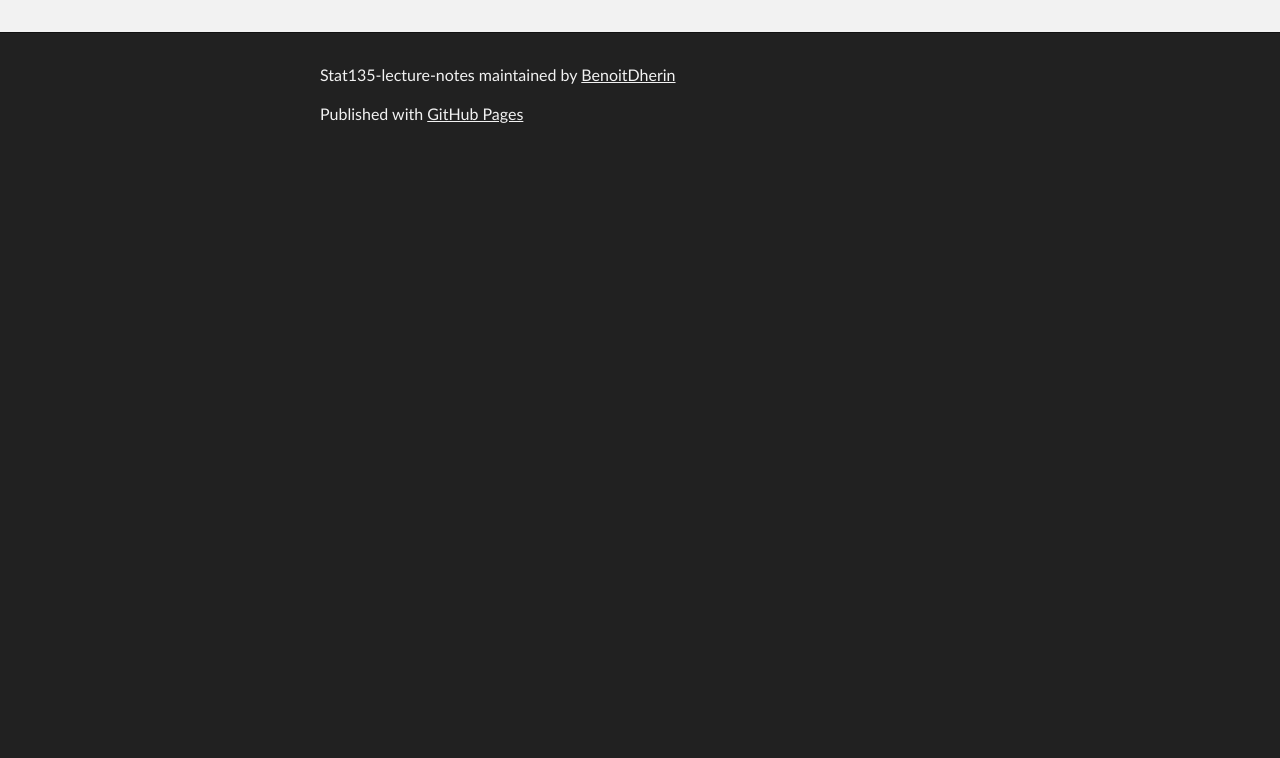
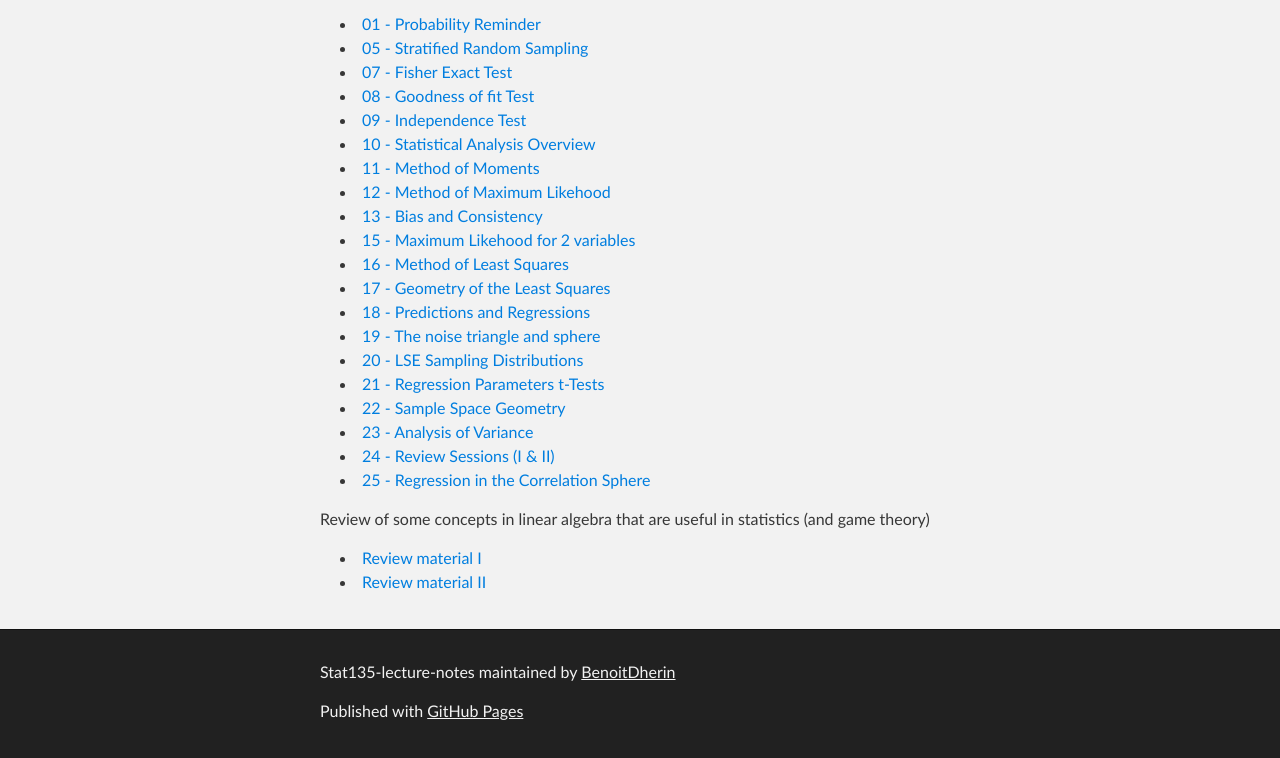
Before and after one commit to BenoitDherin/stat135-lecture-notes, a plain HTML site: page index.html in a window 1280 px wide. Shown: the part 387-1145 px from the top of the page. Before the commit the page ends 800 px from the top, so only its background shows below. Drawn offline with Linux system fonts and the light colour scheme.

Commit message:
Create gh-pages branch via GitHub

```diff
--- a/index.html
+++ b/index.html
@@ -32,9 +32,37 @@
     <div id="main_content_wrap" class="outer">
       <section id="main_content" class="inner">
         <h1>
-<a name="stat135-lecture-notes" class="anchor" href="#stat135-lecture-notes"><span class="octicon octicon-link"></span></a>stat135-lecture-notes</h1>
+<a name="lecture-notes-stat-135" class="anchor" href="#lecture-notes-stat-135"><span class="octicon octicon-link"></span></a>Lecture Notes (Stat 135)</h1>
 
 <p>Material for a class on mathematical statistics and data analysis</p>
+
+<ul>
+<li><a href="https://dl.dropboxusercontent.com/u/48599099/Stat135/stat135-class-notes/scans/Probability%20Reminder.pdf">01 - Probability Reminder</a></li>
+<li><a href="https://dl.dropboxusercontent.com/u/48599099/Stat135/stat135-class-notes/scans/StratifiedRadomSampling.pdf">05 - Stratified Random Sampling      </a></li>
+<li><a href="https://dl.dropboxusercontent.com/u/48599099/Stat135/stat135-class-notes/scans/ExactFisherTest.pdf">07 - Fisher Exact Test       </a></li>
+<li><a href="https://dl.dropboxusercontent.com/u/48599099/Stat135/stat135-class-notes/scans/CategoricatVariables.pdf">08 - Goodness of fit Test    </a></li>
+<li><a href="https://dl.dropboxusercontent.com/u/48599099/Stat135/stat135-class-notes/scans/IndependenceTest.pdf">09 - Independence Test       </a></li>
+<li><a href="https://dl.dropboxusercontent.com/u/48599099/Stat135/stat135-class-notes/scans/StatisticalAnalysisOverview.pdf">10 - Statistical Analysis Overview   </a></li>
+<li><a href="https://dl.dropboxusercontent.com/u/48599099/Stat135/stat135-class-notes/scans/MethodOfMoments.pdf">11 - Method of Moments       </a></li>
+<li><a href="https://dl.dropboxusercontent.com/u/48599099/Stat135/stat135-class-notes/scans/MethodOfMaximumLikehood.pdf">12 - Method of Maximum Likehood      </a></li>
+<li><a href="https://dl.dropboxusercontent.com/u/48599099/Stat135/stat135-class-notes/scans/BiasAndConsistencyOfMLE.pdf">13 - Bias and Consistency    </a></li>
+<li><a href="https://dl.dropboxusercontent.com/u/48599099/Stat135/stat135-class-notes/scans/ModellingTwoVariables.pdf">15 - Maximum Likehood for 2 variables        </a></li>
+<li><a href="https://dl.dropboxusercontent.com/u/48599099/Stat135/stat135-class-notes/scans/TheMethodOfLeastSquares.pdf">16 - Method of Least Squares </a></li>
+<li><a href="https://dl.dropboxusercontent.com/u/48599099/Stat135/stat135-class-notes/scans/GeometryOf%20theLeastSquares.pdf">17 - Geometry of the Least Squares   </a></li>
+<li><a href="https://dl.dropboxusercontent.com/u/48599099/Stat135/stat135-class-notes/scans/PredictionsAndMeanSquares.pdf">18 - Predictions and Regressions     </a></li>
+<li><a href="https://dl.dropboxusercontent.com/u/48599099/Stat135/stat135-class-notes/scans/RegressionSamplingDistribution.pdf">19 - The noise triangle and sphere   </a></li>
+<li><a href="https://dl.dropboxusercontent.com/u/48599099/Stat135/stat135-class-notes/scans/SamplingDistributionsLSE.pdf">20 - LSE Sampling Distributions      </a></li>
+<li><a href="https://dl.dropboxusercontent.com/u/48599099/Stat135/stat135-class-notes/scans/RegresssionAndTtests.pdf">21 - Regression Parameters t-Tests   </a></li>
+<li><a href="https://dl.dropboxusercontent.com/u/48599099/Stat135/stat135-class-notes/scans/SampleGeometry.pdf">22 - Sample Space Geometry   </a></li>
+<li><a href="https://dl.dropboxusercontent.com/u/48599099/Stat135/stat135-class-notes/scans/AnalysisOfVariance.pdf">23 - Analysis of Variance    </a></li>
+<li><a href="https://dl.dropboxusercontent.com/u/48599099/Stat135/stat135-class-notes/scans/ReviewSessionsIandII.pdf">24 - Review Sessions (I &amp; II)        </a></li>
+<li><a href="https://dl.dropboxusercontent.com/u/48599099/Stat135/stat135-class-notes/scans/RegressionOnOrthonormalData.pdf">25 - Regression in the Correlation Sphere    </a></li>
+</ul><p>Review of some concepts in linear algebra that are useful in statistics (and game theory)</p>
+
+<ul>
+<li><a href="https://bspace.berkeley.edu/access/content/group/5f5849a5-ad66-4c34-9c19-f58fe0e21193/Notes/Review%20in%20Linear%20Algebra/Lin_Alg_Review_I.pdf">Review material I</a></li>
+<li><a href="https://bspace.berkeley.edu/access/content/group/5f5849a5-ad66-4c34-9c19-f58fe0e21193/Notes/Review%20in%20Linear%20Algebra/4098_001.pdf">Review material II</a></li>
+</ul>
       </section>
     </div>
 
```
Also changed, not shown: params.json (+1 -1 lines).
